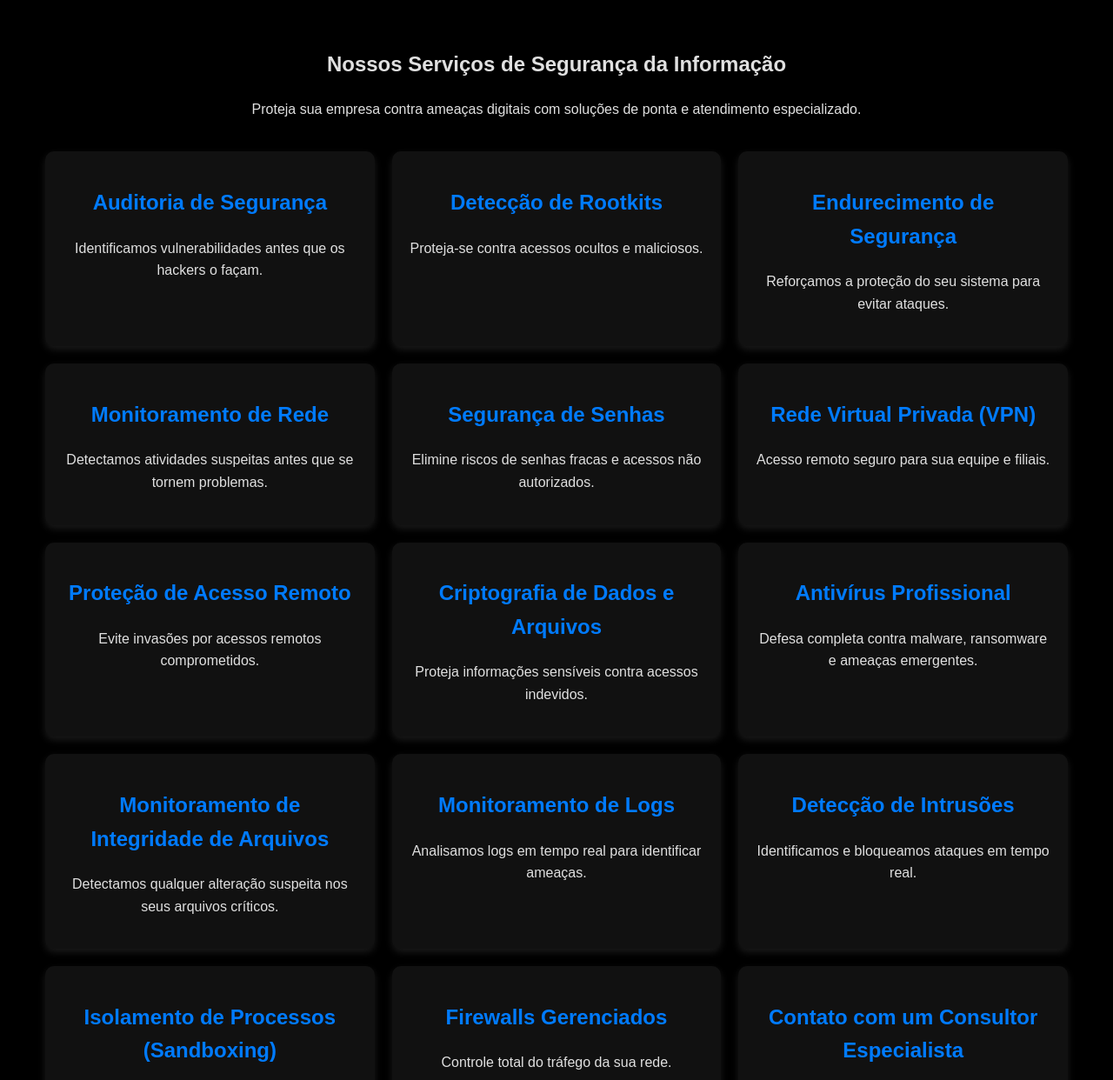
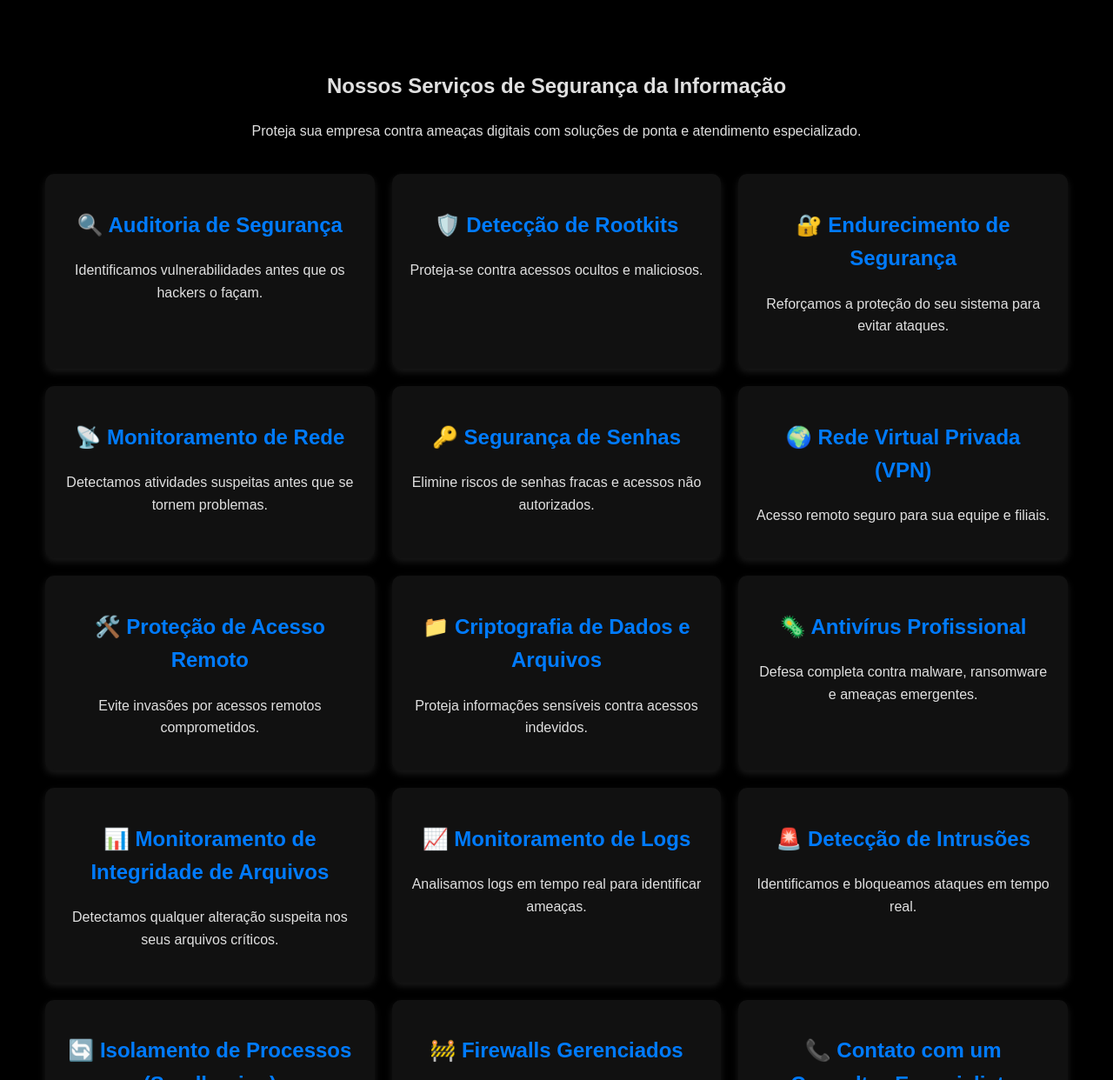
Before and after one commit to amdremessias/csi-labcris, a plain HTML site: page services.html in a window 1280 px wide. Shown: the part 87-1329 px from the top of the page at 87% size. Drawn offline with Linux system fonts and the light colour scheme.

Commit message:
Update services.html

```diff
--- a/services.html
+++ b/services.html
@@ -10,92 +10,95 @@
 <body>
   <header>
     <nav>
+      <div class="logo">CSI2</div>
       <ul>
         <li><a href="index.html">Home</a></li>
         <li><a href="services.html">Serviços</a></li>
-        <li><a href="contato.html">Contato</a></li>
+        <li><a href="contact.html">Contato</a></li>
       </ul>
     </nav>
   </header>
 
   <main>
     <section id="services">
+      <div class="container">
         <h1>Nossos Serviços de Segurança da Informação</h1>
         <p>Proteja sua empresa contra ameaças digitais com soluções de ponta e atendimento especializado.</p>
+      </div>
 
       <div class="service-list">
         <article>
-          <h2>Auditoria de Segurança</h2>
+          <h2>🔍 Auditoria de Segurança</h2>
           <p>Identificamos vulnerabilidades antes que os hackers o façam.</p>
         </article>
 
         <article>
-          <h2>Detecção de Rootkits</h2>
+          <h2>🛡️ Detecção de Rootkits</h2>
           <p>Proteja-se contra acessos ocultos e maliciosos.</p>
         </article>
 
         <article>
-          <h2>Endurecimento de Segurança</h2>
+          <h2>🔐 Endurecimento de Segurança</h2>
           <p>Reforçamos a proteção do seu sistema para evitar ataques.</p>
         </article>
 
         <article>
-          <h2>Monitoramento de Rede</h2>
+          <h2>📡 Monitoramento de Rede</h2>
           <p>Detectamos atividades suspeitas antes que se tornem problemas.</p>
         </article>
 
         <article>
-          <h2>Segurança de Senhas</h2>
+          <h2>🔑 Segurança de Senhas</h2>
           <p>Elimine riscos de senhas fracas e acessos não autorizados.</p>
         </article>
 
         <article>
-          <h2>Rede Virtual Privada (VPN)</h2>
+          <h2>🌍 Rede Virtual Privada (VPN)</h2>
           <p>Acesso remoto seguro para sua equipe e filiais.</p>
         </article>
 
         <article>
-          <h2>Proteção de Acesso Remoto</h2>
+          <h2>🛠️ Proteção de Acesso Remoto</h2>
           <p>Evite invasões por acessos remotos comprometidos.</p>
         </article>
 
         <article>
-          <h2>Criptografia de Dados e Arquivos</h2>
+          <h2>📁 Criptografia de Dados e Arquivos</h2>
           <p>Proteja informações sensíveis contra acessos indevidos.</p>
         </article>
 
         <article>
-          <h2>Antivírus Profissional</h2>
+          <h2>🦠 Antivírus Profissional</h2>
           <p>Defesa completa contra malware, ransomware e ameaças emergentes.</p>
         </article>
 
         <article>
-          <h2>Monitoramento de Integridade de Arquivos</h2>
+          <h2>📊 Monitoramento de Integridade de Arquivos</h2>
           <p>Detectamos qualquer alteração suspeita nos seus arquivos críticos.</p>
         </article>
 
         <article>
-          <h2>Monitoramento de Logs</h2>
+          <h2>📈 Monitoramento de Logs</h2>
           <p>Analisamos logs em tempo real para identificar ameaças.</p>
         </article>
 
         <article>
-          <h2>Detecção de Intrusões</h2>
+          <h2>🚨 Detecção de Intrusões</h2>
           <p>Identificamos e bloqueamos ataques em tempo real.</p>
         </article>
 
         <article>
-          <h2>Isolamento de Processos (Sandboxing)</h2>
+          <h2>🔄 Isolamento de Processos (Sandboxing)</h2>
           <p>Executamos programas suspeitos sem riscos para sua empresa.</p>
         </article>
 
         <article>
-          <h2>Firewalls Gerenciados</h2>
+          <h2>🚧 Firewalls Gerenciados</h2>
           <p>Controle total do tráfego da sua rede.</p>
         </article>
 
         <article>
-          <h2>Contato com um Consultor Especialista</h2>
+          <h2>📞 Contato com um Consultor Especialista</h2>
           <p>Precisa de um diagnóstico personalizado? Fale conosco!</p>
         </article>
       </div>
@@ -103,11 +106,13 @@
   </main>
 
   <footer>
+    <div class="container">
       <p>&copy; 2025 CSI2. Todos os direitos reservados.</p>
       <ul>
         <li><a href="#">Política de Privacidade</a></li>
         <li><a href="#">Termos de Uso</a></li>
       </ul>
+    </div>
   </footer>
 </body>
 </html>
```
Lines whose indentation alone changed are shown as unchanged.
